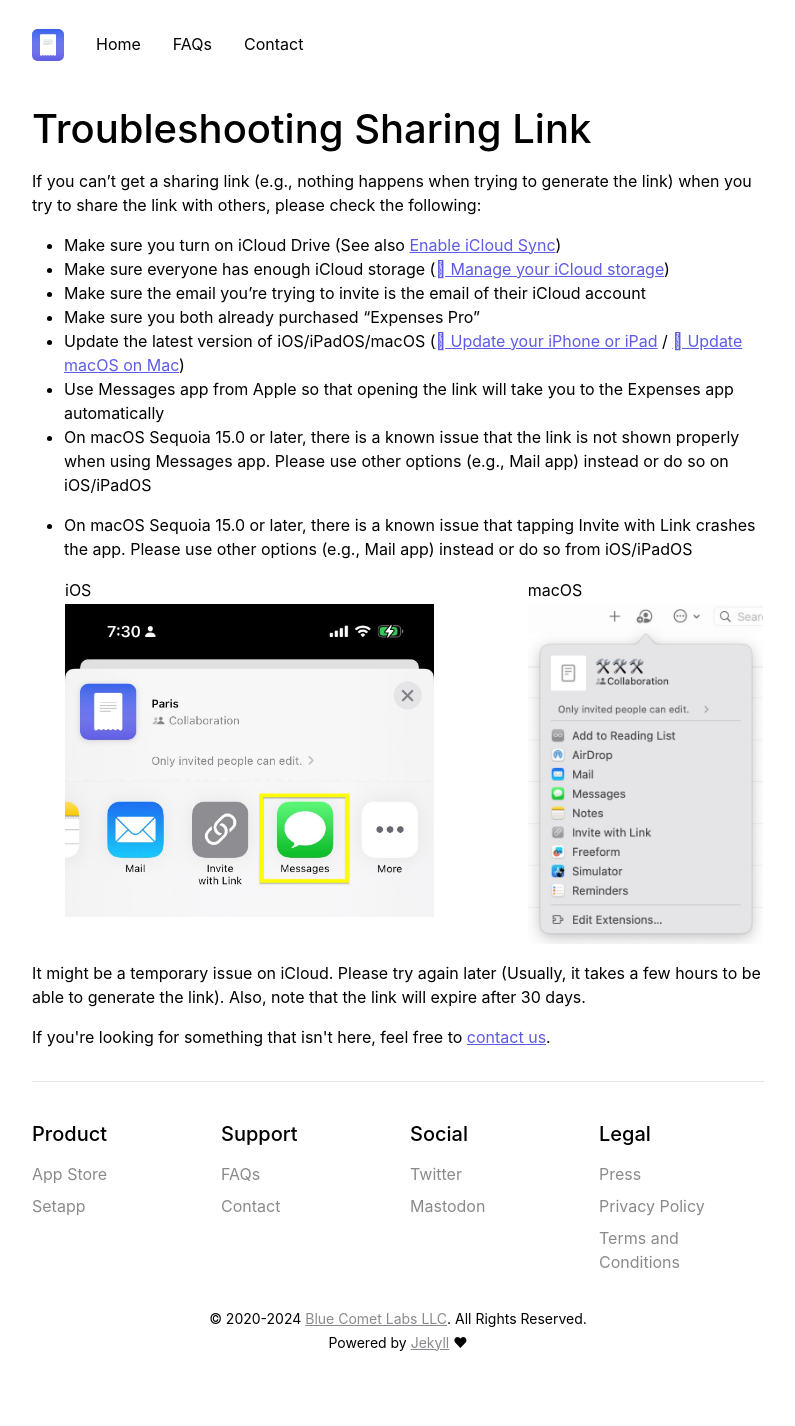
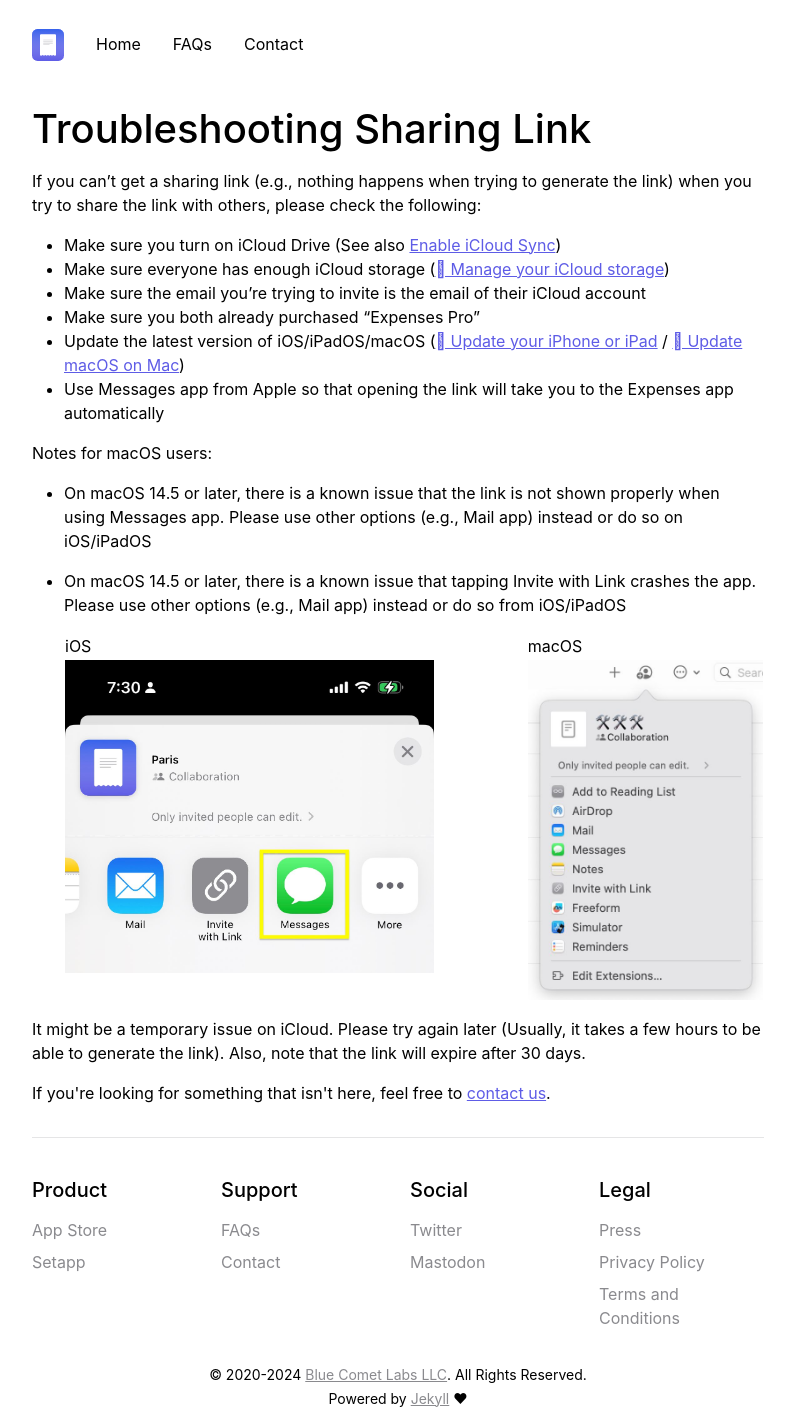
Before and after one commit to bluecometlabs/getexpenses.app, a Jekyll site: the page built from pages/faq/troubleshooting-sharing-link.md, in a window 1280 px wide. Shown: the whole page, without its empty margins (242-1037 px from the left). Built offline with Jekyll 4.4.1, drawn with Linux system fonts in a browser that asks for light colours; before the commit the page ends 1370 px from its top, so only the background shows below that.

Commit message:
Update faq page

```diff
--- a/pages/faq/troubleshooting-sharing-link.md
+++ b/pages/faq/troubleshooting-sharing-link.md
@@ -14,8 +14,10 @@
 - Make sure you both already purchased "Expenses Pro"
 - Update the latest version of iOS/iPadOS/macOS ([ Update your iPhone or iPad](https://support.apple.com/en-us/118575) / [ Update macOS on Mac](https://support.apple.com/en-us/108382))
 - Use Messages app from Apple so that opening the link will take you to the Expenses app automatically
-- On macOS Sequoia 15.0 or later, there is a known issue that the link is not shown properly when using Messages app. Please use other options (e.g., Mail app) instead or do so on iOS/iPadOS
-- On macOS Sequoia 15.0 or later, there is a known issue that tapping Invite with Link crashes the app. Please use other options (e.g., Mail app) instead or do so from iOS/iPadOS
+
+Notes for macOS users:
+- On macOS 14.5 or later, there is a known issue that the link is not shown properly when using Messages app. Please use other options (e.g., Mail app) instead or do so on iOS/iPadOS
+- On macOS 14.5 or later, there is a known issue that tapping Invite with Link crashes the app. Please use other options (e.g., Mail app) instead or do so from iOS/iPadOS
 
     <table>
         <tr>
```
